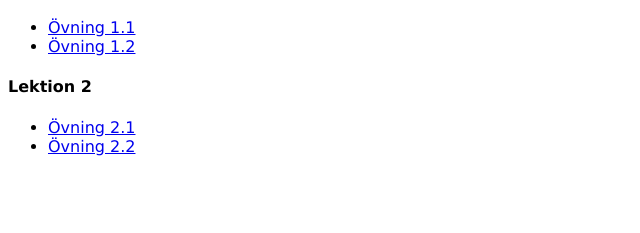
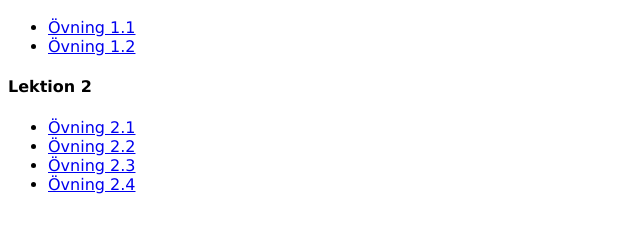
Before and after one commit to MiraMai/MiraMai.github.io, a plain HTML site: page index.html in a window 1280 px wide. Shown: the part 103-336 px from the top of the page, without its empty margins (0-640 px from the left). Drawn offline with Linux system fonts and the light colour scheme.

Commit message:
Update index.html

```diff
--- a/index.html
+++ b/index.html
@@ -22,6 +22,8 @@ Lektion 1
  <ul>
      <li><a href="MiraMai.github.io/Lektion 2.html">Övning 2.1</a></li>
      <li><a href="MiraMai.github.io/favoritethings.html">Övning 2.2</a></li>
+     <li><a href="MiraMai.github.io/%C3%96vning%202.html">Övning 2.3</a></li>
+     <li><a href="MiraMai.github.io/Dog%20Breeds.html">Övning 2.4</a></li>
  </ul>
 </p>
 
```
